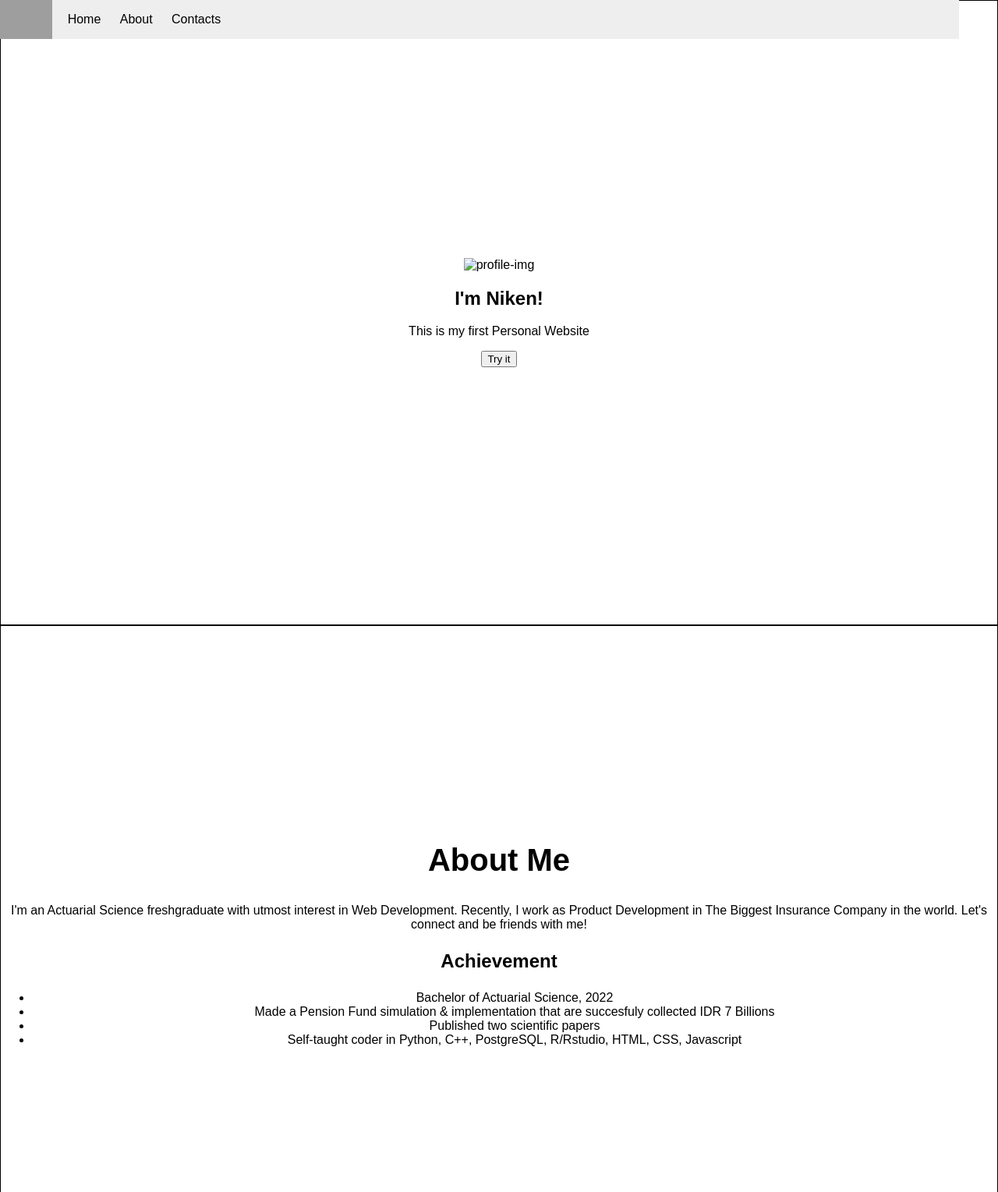
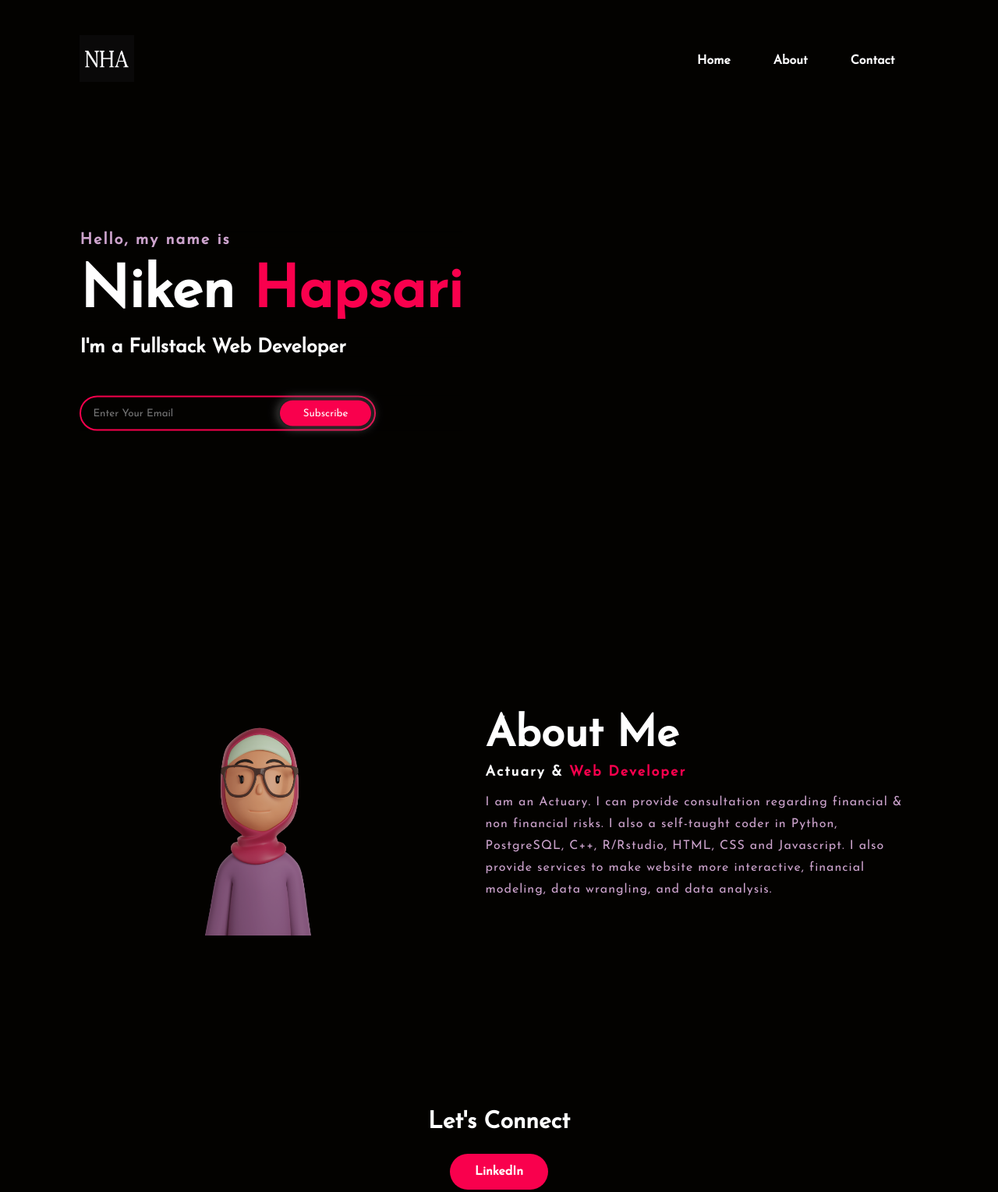
Before and after one commit to revou-fsse-1/w1-my-personal-website-nikenhpsr, a plain HTML site: page index.html in a window 1280 px wide. Shown: the top 1529 px of the page at 78% size. Drawn offline with Linux system fonts and the light colour scheme; grey boxes are pictures that could not be loaded.

Commit message:
add finalize web structure, styling, JS script, and README

```diff
--- a/index.css
+++ b/index.css
@@ -1,96 +1,213 @@
-body {
+* {
+  background-color: rgb(3, 2, 0);
+  padding: 0;
   margin: 0;
-  margin-top: 0px;
-  font-family: sans-serif;
+  font-family: "Josefin Sans", sans-serif;
+  box-sizing: border-box;
 }
 
-header {
-  display: flex;
-  position: fixed;
-  top: 0;
-  left: 0;
-  right: 50px;
-  height: 50px;
-  line-height: 50px;
-  background-color: #eee;
+.hero {
+  height: 100vh;
+  width: 100%;
 }
 
-header * {
-  display: inline;
-  height: 50px;
+.navbar {
+  display: flex;
+  justify-content: space-between;
+  align-items: center;
+  padding-top: 45px;
+  padding-left: 8%;
+  padding-right: 8%;
 }
 
-header ul {
-  padding: 0;
+.logo {
+  position: relative;
 }
 
-header li {
-  margin-left: 20px;
+nav ul li {
+  list-style: none;
+  display: inline-block;
+  padding: 10px 25px;
 }
 
-section {
-  height: 100vh;
-  border: 1px solid black;
-  display: flex;
-  justify-content: center;
-  align-items: center;
-  text-align: center;
-
-  background-size: cover; /* Add this line */
-  background-position: center center; /* Add this line */
-  background-repeat: no-repeat; /* Add this line */
-  background-attachment: fixed; /* Add this line */
+nav ul {
+  position: -webkit-sticky; /* Safari */
+  position: sticky;
+  top: 0;
+  padding: 5px;
 }
 
-#hero .profile-img {
-  width: 300px;
-  border-radius: 50%;
+nav ul li a {
+  color: white;
+  text-decoration: none;
+  font-weight: bold;
+  text-transform: capitalize;
+}
+
+nav ul li a:hover {
+  color: #f9004d;
+  transition: 0.4s;
+}
+
+.content {
+  position: absolute;
+  top: 50%;
+  left: 8%;
+  transform: translateY(-50%);
+  margin-top: 25px;
+}
+
+h1 {
+  color: white;
+  margin: 20px 0px 20px;
+  font-size: 75px;
+}
+
+h3 {
+  color: white;
+  font-size: 25px;
+  margin-bottom: 50px;
+}
+
+h4 {
+  color: #fcfc;
+  letter-spacing: 2px;
+  font-size: 20px;
+}
+
+.newsletter form {
+  width: 380px;
+  max-width: 100%;
+  position: relative;
+}
+
+.newsletter form input {
+  color: white;
+  display: inline-block;
+  width: 100%;
+  padding: 14px 130px 14px 15px;
+  border: 2px solid #f9004d;
+  outline: none;
+  border-radius: 30px;
+}
+
+.newsletter form button {
+  position: absolute;
+  display: inline-block;
+  outline: none;
+  border: none;
+  padding: 10px 30px;
+  border-radius: 30px;
+  background-color: #f9004d;
+  color: white;
+  box-shadow: 0px 0px 5px #000, 0px 0px 15px #858585;
+  top: 6px;
+  right: 6px;
+}
+
+#about {
+  height: 400px;
+  margin-top: 100px;
+}
+
+.about-text {
+  width: 550px;
+}
+
+.primary {
+  width: 1130px;
+  max-width: 95%;
+  margin: 0 auto;
+  display: flex;
+  align-items: center;
+  justify-content: space-around;
+}
+
+.primary img {
+  width: 450px;
+  height: 300px;
+}
+
+.about-text h2 {
+  color: white;
+  font-size: 55px;
+  text-transform: capitalize;
+  margin-bottom: 10px;
+}
+
+.about-text h5 {
+  color: white;
+  letter-spacing: 2px;
+  font-size: 18px;
+  margin-bottom: 15px;
+  text-transform: capitalize;
+}
+
+span {
+  color: #f9004d;
+}
+
+.about-text p {
+  color: #fcfc;
+  letter-spacing: 1px;
+  line-height: 28px;
+  font-size: 16px;
+  margin-bottom: 30px;
+}
+
+.about-text button:hover {
+  background-color: transparent;
+  border: 2px solid #f9004d;
+  cursor: pointer;
+}
+
+#contacts {
+  margin-top: 20px;
+  height: 400px;
+}
+
+.contact-me {
+  width: 100%;
+  height: 290px;
+  display: flex;
+  align-items: center;
+  flex-direction: column;
+  justify-content: center;
+}
+
+.contact-me p {
+  color: white;
+  font-size: 30px;
+  font-weight: bold;
+  margin-bottom: 25px;
+  margin-top: 20px;
+}
+
+.contact-me a {
+  background-color: #f9004d;
+  color: white;
+  text-decoration: none;
+  border: 2px solid transparent;
+  font-weight: bold;
+  padding: 13px 30px;
+  border-radius: 30px;
+  transition: 0.4s;
+}
+
+.contact-me a:hover {
+  background-color: transparent;
+  border: 2px solid #f9004d;
+  cursor: pointer;
 }
 
 footer {
-  text-align: center;
-  padding: 50px;
+  position: relative;
+  width: 100%;
+  height: 50px;
+  background: #101010;
+  display: flex;
+  flex-direction: column;
+  align-items: center;
+  justify-content: center;
+  color: white;
 }
-
-#hero h1 {
-  font-size: 3em;
-}
-
-section h2 {
-  font-size: 2.5em;
-}
-
-section h3 {
-  font-size: 1.5em;
-}
-
-header a {
-  text-decoration: none;
-  color: black;
-}
-
-/* Add everything below here */
-
-#hero {
-  background-image: linear-gradient(
-      rgba(255, 255, 255, 0.75),
-      rgba(255, 255, 255, 0.75)
-    ),
-    url("https://codetheweb.blog/assets/img/posts/steps-to-creating-a-website/field.jpg");
-}
-
-#about {
-  background-image: linear-gradient(
-      rgba(255, 255, 255, 0.75),
-      rgba(255, 255, 255, 0.75)
-    ),
-    url("https://codetheweb.blog/assets/img/posts/steps-to-creating-a-website/beach.jpg");
-}
-
-#contact {
-  background-image: linear-gradient(
-      rgba(255, 255, 255, 0.75),
-      rgba(255, 255, 255, 0.75)
-    ),
-    url("https://codetheweb.blog/assets/img/posts/steps-to-creating-a-website/canyon.jpg");
-}
--- a/index.html
+++ b/index.html
@@ -6,84 +6,91 @@
     <meta name="viewport" content="width=device-width, initial-scale=1.0" />
     <meta name="description" content="Niken Hapsari Personal Website" />
     <title>Niken Hapsari Agustiningrum</title>
-    <link rel="stylesheet" href="/index.css" />
-    <script src="/index.js"></script>
+    <link rel="stylesheet" href="./index.css" />
+    <link
+      href="https://fonts.googleapis.com/css?family=Josefin Sans"
+      rel="stylesheet"
+    />
+    <script src="./index.js"></script>
   </head>
 
   <body>
-    <header>
-      <img
-        src="https://codetheweb.blog/assets/img/posts/steps-to-creating-a-website/llama.jpg"
-        alt="profile-img"
-      />
-      <nav>
-        <ul>
-          <li><a href="#Home">Home</a></li>
-          <li><a href="#About">About</a></li>
-          <li><a href="#Contacts">Contacts</a></li>
-        </ul>
-      </nav>
-    </header>
+    <!----hero section start-->
+    <section id="hero">
+      <div class="hero">
+        <div class="sticky">
+          <nav class="navbar">
+            <h2 class="logo">
+              <img
+                src="/assets/rectangle-logo.png"
+                alt="logo"
+                width="70px"
+                height="60px"
+              />
+            </h2>
+            <ul>
+              <li><a href="#hero">Home</a></li>
+              <li><a href="#about">About</a></li>
+              <li><a href="#contacts">Contact</a></li>
+            </ul>
+          </nav>
+        </div>
+
+        <div class="content">
+          <h4>Hello, my name is</h4>
+          <h1>Niken <span>Hapsari</span></h1>
+          <h3>I'm a Fullstack Web Developer</h3>
+          <div class="newsletter">
+            <form>
+              <input
+                type="email"
+                name="email"
+                id="mail"
+                placeholder="Enter Your Email"
+              />
+              <button onclick="myFunction()">Subscribe</button>
+            </form>
+          </div>
+        </div>
+      </div>
+    </section>
+
+    <!----hero section end-->
 
     <main>
-      <section id="Home">
-        <div>
-          <img src="" alt="profile-img" />
-          <h1>I'm Niken!</h1>
-          <p>This is my first Personal Website</p>
-          <button onclick="myFunction()">Try it</button>
+      <!----about section start-->
+      <section id="about">
+        <div class="primary">
+          <img src="./assets/avatar.png" alt="about-img" />
+          <div class="about-text">
+            <h2>About Me</h2>
+            <h5>Actuary & <span>Web Developer</span></h5>
+            <p>
+              I am an Actuary. I can provide consultation regarding financial &
+              non financial risks. I also a self-taught coder in Python,
+              PostgreSQL, C++, R/Rstudio, HTML, CSS and Javascript. I also
+              provide services to make website more interactive, financial
+              modeling, data wrangling, and data analysis.
+            </p>
+          </div>
         </div>
       </section>
-      <section id="About">
-        <div class="section-inner">
-          <h2>About Me</h2>
-          <p>
-            I'm an Actuarial Science freshgraduate with utmost interest in Web
-            Development. Recently, I work as Product Development in The Biggest
-            Insurance Company in the world. Let's connect and be friends with
-            me!
-          </p>
-          <h3>Achievement</h3>
-          <ul>
-            <li>Bachelor of Actuarial Science, 2022</li>
-            <li>
-              Made a Pension Fund simulation & implementation that are
-              succesfuly collected IDR 7 Billions
-            </li>
-            <li>Published two scientific papers</li>
-            <li>
-              Self-taught coder in Python, C++, PostgreSQL, R/Rstudio, HTML,
-              CSS, Javascript
-            </li>
-          </ul>
+      <!----about section end-->
+
+      <!----contacts section start-->
+      <section id="contacts">
+        <div class="contact-me">
+          <p>Let's Connect</p>
+          <a class="button-two" href="https://www.linkedin.com/in/nikenhapsari"
+            >LinkedIn</a
+          >
         </div>
       </section>
-      <section id="Contacts">
-        <div class="section-inner">
-          <h2>Contact Me</h2>
-          <p>You can contact me on:</p>
-          <ul>
-            <li>
-              <a href="mailto:hpsri.niken@gmail.com"
-                ><img
-                  alt="Twitter"
-                  src="https://img.shields.io/badge/Gmail-D14836?style=for-the-badge&logo=gmail&logoColor=white"
-              /></a>
-            </li>
-            <li>
-              <a
-                href="https://www.linkedin.com/in/nikenhapsari/"
-                target="_blank"
-                ><img
-                  alt="LinkedIn"
-                  src="https://img.shields.io/badge/linkedin-%230077B5.svg?&style=for-the-badge&logo=linkedin&logoColor=white"
-              /></a>
-            </li>
-          </ul>
-        </div>
-      </section>
+      <!----contacts section end-->
     </main>
 
-    <footer>© Copyright by Niken Hapsari, 2023</footer>
+    <!----footer start-->
+    <footer>Copyright ©2023 Niken Hapsari | All rights reserved.</footer>
+    <!----footer end-->
   </body>
 </html>
--- a/index.js
+++ b/index.js
@@ -1,3 +1,3 @@
 function myFunction() {
-    alert("I am an alert box!");
+    alert("Oops, this feature doesn't exist yet!");
   }
```
Also changed, not shown: assets/about-page.png (added), assets/avatar.png (added), assets/contact-footer.png (added), assets/homepage.png (added), assets/rectangle-logo.png (added), 1 other file.
